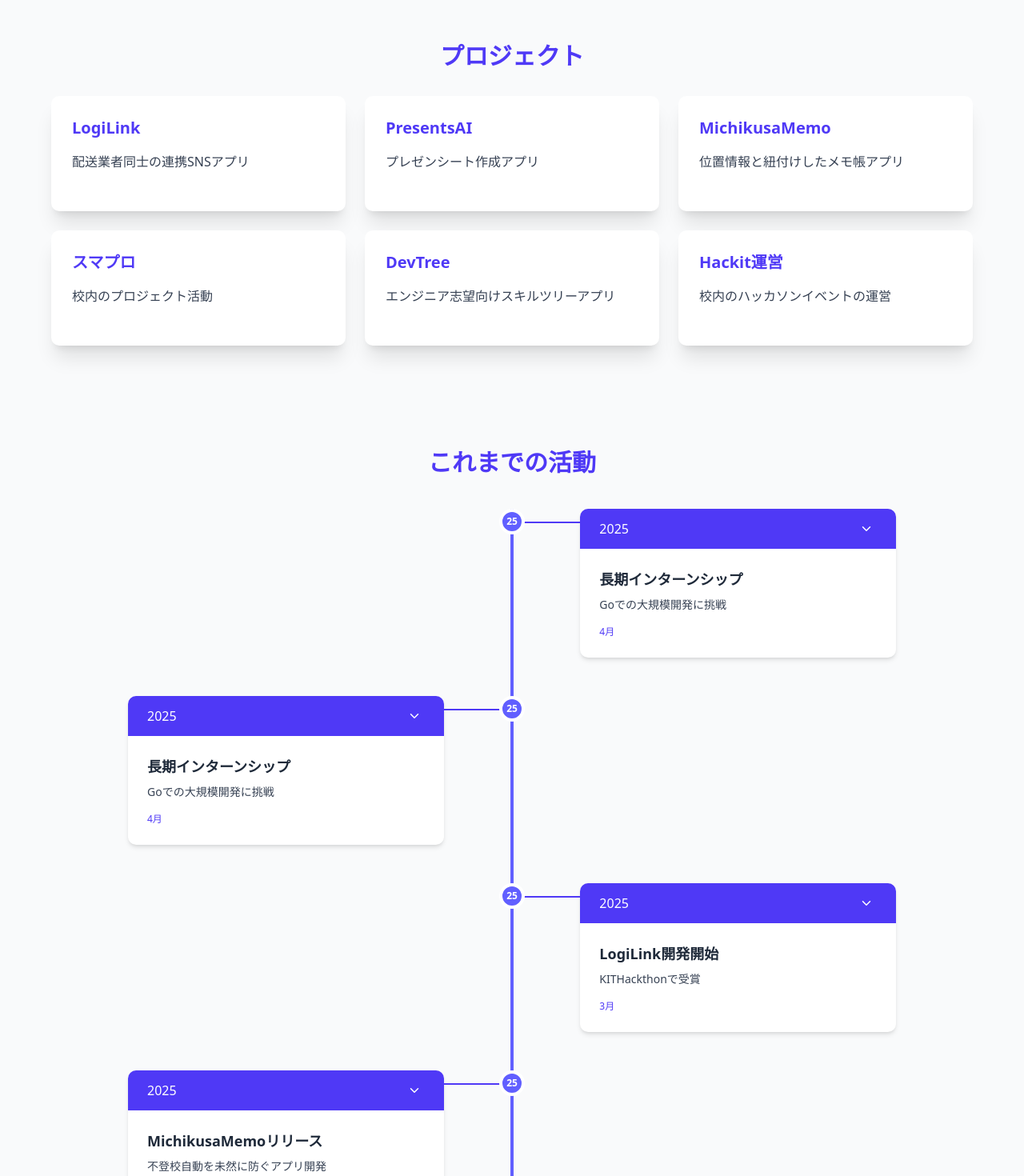
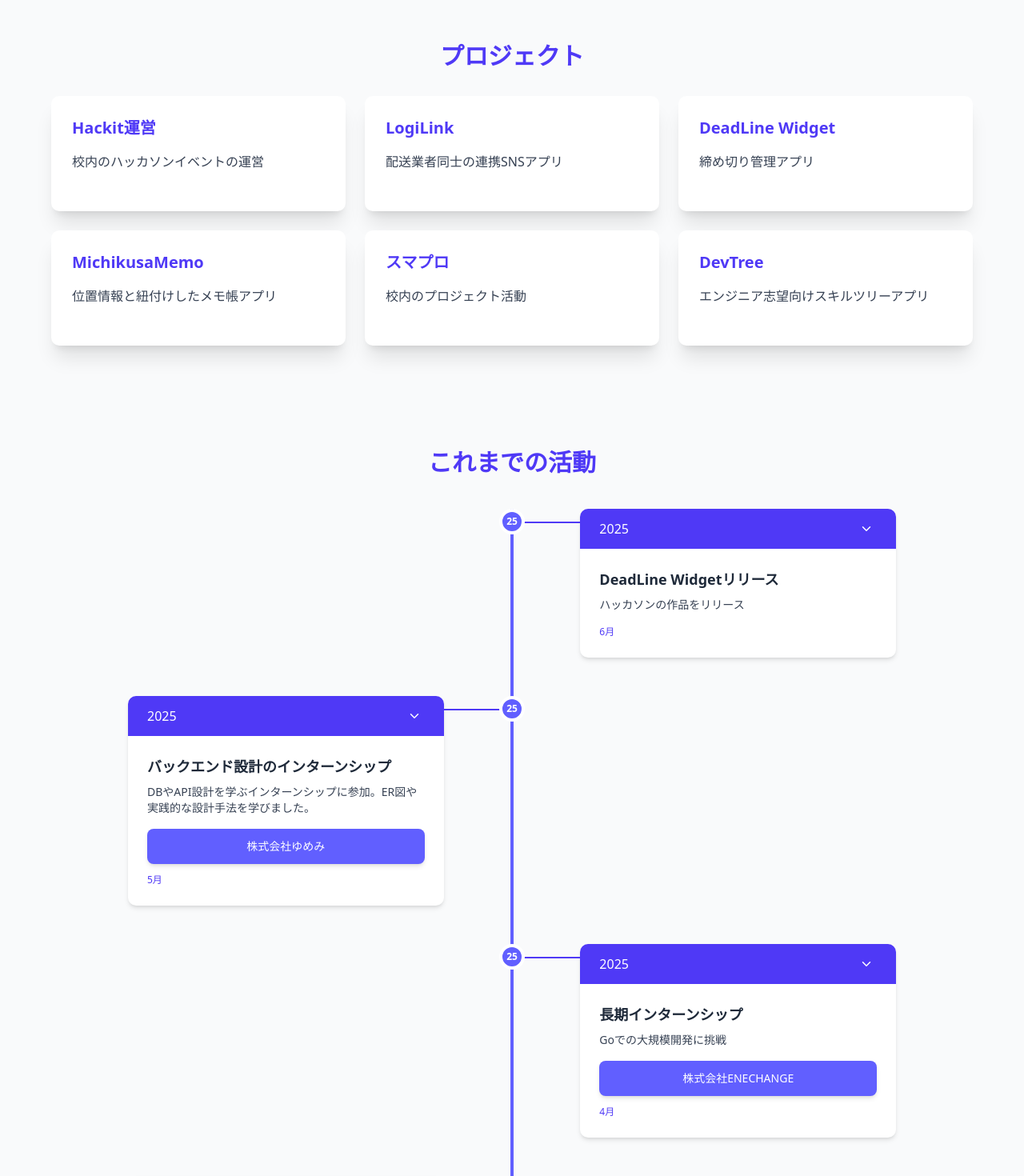
Before and after one commit to ko-tarou/my-portfolio, a Next.js app: page / in a window 1280 px wide. Shown: the part 1240-2710 px from the top of the page at 80% size. Built offline with nearby package versions, Linux system fonts and the light colour scheme.

Commit message:
add 6月分追加

```diff
--- a/src/app/page.tsx
+++ b/src/app/page.tsx
@@ -27,6 +27,13 @@ interface TimelineEvent {
 // Project data with additional details
 const projects: Project[] = [
   {
+    title: "Hackit運営",
+    desc: "校内のハッカソンイベントの運営",
+    details:
+      "校内で開催するハッカソン運営の主催を行っています。一年生の参加者が増えるように、企画や広報を行っています。スポンサー大募集中です",
+    technologies: ["Notion", "Git", "Web", "Slack"],
+  },
+  {
     title: "LogiLink",
     desc: "配送業者同士の連携SNSアプリ",
     details:
@@ -34,11 +41,11 @@ const projects: Project[] = [
     technologies: ["Android", "IOS", "Web", "AWS"],
   },
   {
-    title: "PresentsAI",
-    desc: "プレゼンシート作成アプリ",
+    title: "DeadLine Widget",
+    desc: "締め切り管理アプリ",
     details:
-      "プレゼン資料をAIで効率的に作ることができるWebアプリです。対象をエンジニアに絞り、コードブロック、発表の採点機能などを導入しました。プレゼンの質を向上させることを目指しています。",
-    technologies: ["Web", "Next.js", "Go", "PostgreSQL"],
+      "widgetを利用し、締め切りを管理するアプリです。ハッカソンの作品として開発し、リリースしました。締め切りを可視化することで、タスク管理を効率化します。",
+    technologies: ["Swift", "SwiftData", "Widget", "SwiftUI"],
   },
   {
     title: "MichikusaMemo",
@@ -61,13 +68,6 @@ const projects: Project[] = [
       "エンジニアが自分に足りてない知識を把握するためのスキルツリーアプリです。2年生になる直前に、新入生たちに向けて開発しました。",
     technologies: ["Android", "Kotlin", "JetpackCompose", "Room"],
   },
-  {
-    title: "Hackit運営",
-    desc: "校内のハッカソンイベントの運営",
-    details:
-      "3つ上の代が校内で開催していたハッカソンイベントを引き継ぎ、運営を行っています。一年生向けの交流イベントです。一年生の参加者が増えるように、企画や広報を行っています。",
-    technologies: ["Notion", "Git", "Web", "Slack"],
-  },
 ]
 
 export default function Home() {
@@ -77,16 +77,26 @@ export default function Home() {
   const [events, setEvents] = useState<TimelineEvent[]>([
     {
       year: "2025",
-      title: "長期インターンシップ",
-      description: "Goでの大規模開発に挑戦",
-      date: "4月",
-      details: "ENECHANGEの長期インターンシップに参加し、GoやTypeScriptを使った大規模開発に取り組んでいます。",
+      title: "DeadLine Widgetリリース",
+      description: "ハッカソンの作品をリリース",
+      date: "6月",
+      details: "技育キャンプハッカソンに参加し、DeadLine Widgetをリリースしました。これは、締め切りを管理するためのウィジェットです。",
+      isExpanded: false,
+    },
+    {
+      year: "2025",
+      title: "バックエンド設計のインターンシップ",
+      description: "DBやAPI設計を学ぶインターンシップに参加。ER図や実践的な設計手法を学びました。",
+      organization: "株式会社ゆめみ",
+      date: "5月",
+      details: "",
       isExpanded: false,
     },
     {
       year: "2025",
       title: "長期インターンシップ",
       description: "Goでの大規模開発に挑戦",
+      organization: "株式会社ENECHANGE",
       date: "4月",
       details: "ENECHANGEの長期インターンシップに参加し、GoやTypeScriptを使った大規模開発に取り組んでいます。",
       isExpanded: false,
@@ -102,7 +112,7 @@ export default function Home() {
     {
       year: "2025",
       title: "MichikusaMemoリリース",
-      description: "不登校自動を未然に防ぐアプリ開発",
+      description: "IOSアプリ初リリース",
       date: "3月",
       details:
         "位置情報と紐付けて、メモを管理することができるアプリです。SwiftUIで実装し、リリースしました。DBのクラウド化を目指しています。",
@@ -437,6 +447,14 @@ export default function Home() {
           <h2 className="text-3xl font-semibold text-center text-indigo-600 mb-8">レポート</h2>
           <div className="max-w-2xl mx-auto">
             <a
+              href="https://note.com/kota28/n/nadc6d01eeb3a"
+              target="_blank"
+              rel="noopener noreferrer"
+              className="block text-gray-700 underline py-2 hover:text-indigo-600 transition-colors text-xs sm:text-sm"
+            >
+              ・モチベ爆上がりの TSKaigi
+            </a>
+            <a
               href="https://note.com/kota28/n/n664275bb1967"
               target="_blank"
               rel="noopener noreferrer"
```
